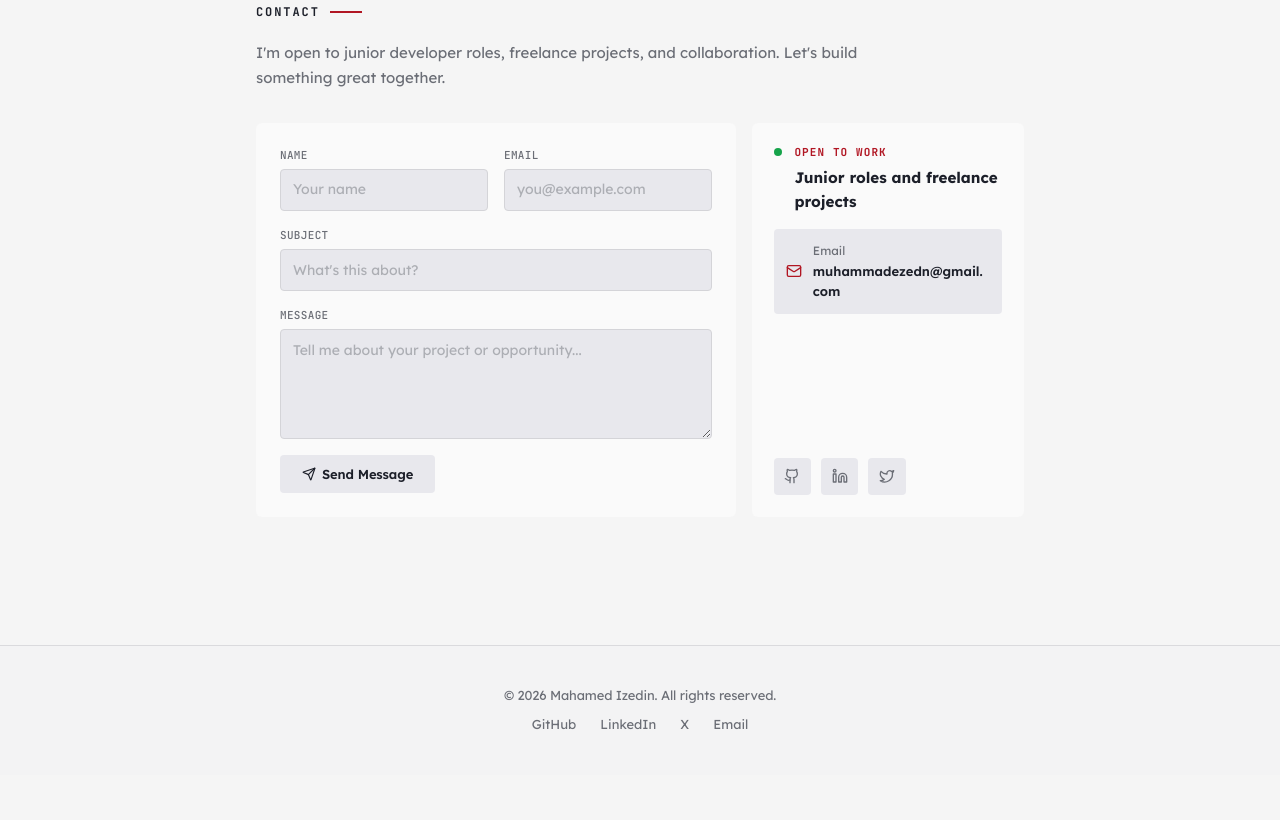
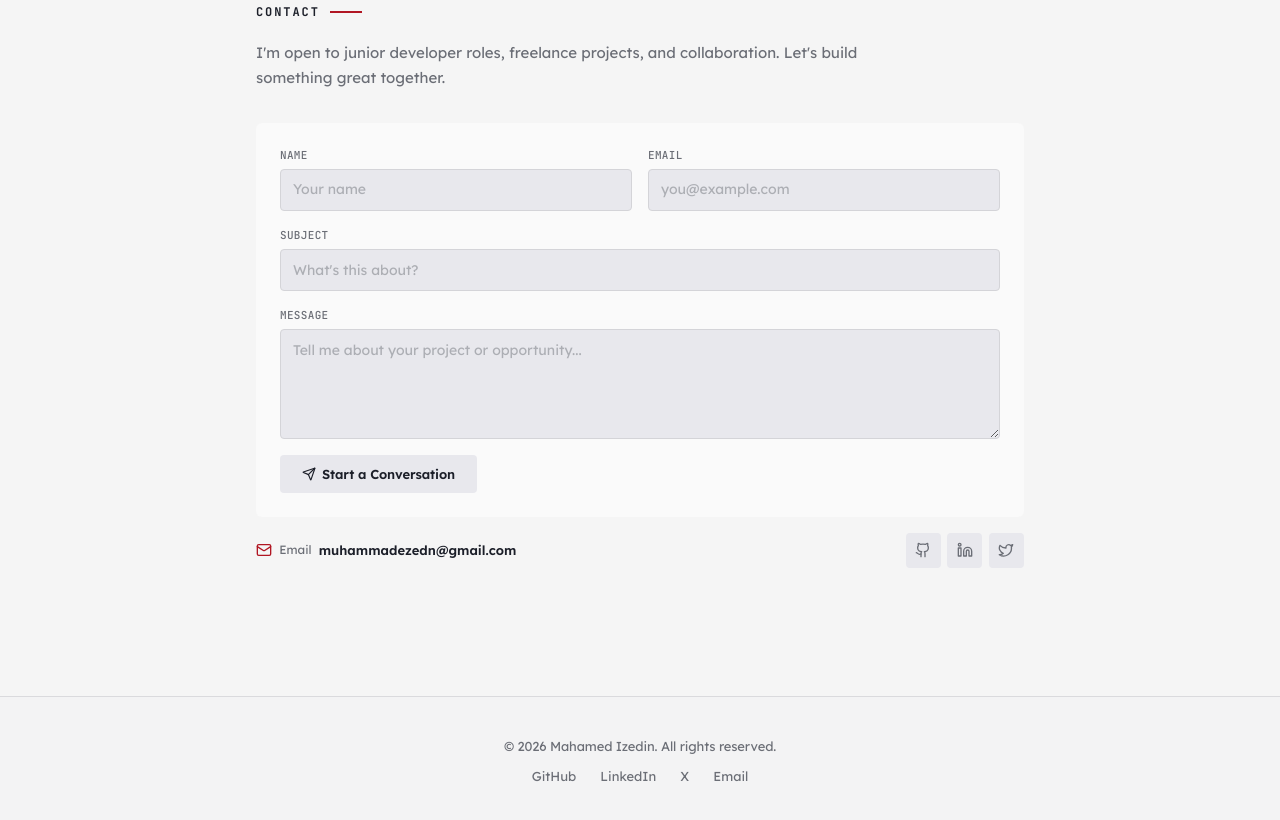
Before and after one commit to muhammedez/portfolio, a React (Vite) app: page / in a window 1280 px wide. Shown: the part 6760-7580 px from the top of the page. Before the commit the page ends 7535 px from the top, so only its background shows below. Built offline with nearby package versions, Linux system fonts and the light colour scheme.

Commit message:
refactor: fixed styling and layout for ContactSection

```diff
--- a/src/components/sections/ContactSection.tsx
+++ b/src/components/sections/ContactSection.tsx
@@ -43,8 +43,7 @@ export function ContactSection() {
           I&apos;m open to junior developer roles, freelance projects, and collaboration. Let&apos;s build something great together.
         </p>
 
-        <div className={`contact-grid reveal ${visible ? "reveal-visible" : ""}`} style={{ transitionDelay: "0.1s" }}>
-          <div className="about-card contact-form-card">
+        <div className={`about-card contact-form-card reveal ${visible ? "reveal-visible" : ""}`} style={{ transitionDelay: "0.1s" }}>
           <form onSubmit={handleSubmit} className="contact-form">
             <div className="grid sm:grid-cols-2 gap-4">
               <div className="form-field">
@@ -66,21 +65,13 @@ export function ContactSection() {
             </div>
             <button type="submit" className="btn-primary contact-submit">
               <Send size={14} />
-                Send Message
+              Start a Conversation
             </button>
             {status === "success" && <p className="form-status-success">Message sent! Opening your email client...</p>}
           </form>
         </div>
 
-          <aside className="contact-side-card">
-            <div className="contact-status">
-              <span className="contact-status-dot" />
-              <div>
-                <p>Open to work</p>
-                <strong>Junior roles and freelance projects</strong>
-              </div>
-            </div>
-
+        <div className={`contact-meta reveal ${visible ? "reveal-visible" : ""}`} style={{ transitionDelay: "0.15s" }}>
           <a href={`mailto:${siteConfig.email}`} className="contact-direct-link">
             <Mail size={16} />
             <span>Email</span>
@@ -98,7 +89,6 @@ export function ContactSection() {
               <Twitter size={16} />
             </a>
           </div>
-          </aside>
         </div>
       </div>
     </section>
--- a/src/globals.css
+++ b/src/globals.css
@@ -885,19 +885,6 @@ button {
   line-height: 1.7;
 }
 
-.contact-grid {
-  grid-template-columns: 1fr;
-  gap: 1rem;
-  align-items: stretch;
-  display: grid;
-}
-
-@media (min-width: 860px) {
-  .contact-grid {
-    grid-template-columns: minmax(0, 1.65fr) minmax(17rem, 0.85fr);
-  }
-}
-
 .contact-form-card {
   min-width: 0;
 }
@@ -956,70 +943,32 @@ button {
   align-self: flex-start;
 }
 
-.contact-side-card {
-  background: var(--card);
-  border-radius: 6px;
-  padding: 1.35rem;
+.contact-meta {
+  flex-wrap: wrap;
+  align-items: center;
+  gap: 0.8rem 1.1rem;
+  margin-top: 1rem;
   display: flex;
-  flex-direction: column;
-  gap: 1rem;
-}
-
-.contact-status {
-  align-items: flex-start;
-  gap: 0.75rem;
-  display: flex;
-}
-
-.contact-status-dot {
-  background: #16a34a;
-  border-radius: 999px;
-  width: 0.55rem;
-  height: 0.55rem;
-  margin-top: 0.2rem;
-  flex-shrink: 0;
-}
-
-.contact-status p {
-  color: var(--accent);
-  margin: 0 0 0.25rem;
-  font-family: var(--font-mono);
-  font-size: 0.6875rem;
-  font-weight: 700;
-  letter-spacing: 0.1em;
-  text-transform: uppercase;
-}
-
-.contact-status strong {
-  color: var(--foreground);
-  font-size: 0.95rem;
-  line-height: 1.4;
 }
 
 .contact-direct-link {
   color: var(--muted-foreground);
-  background: var(--surface);
-  border-radius: 4px;
-  padding: 0.8rem;
+  max-width: 100%;
   text-decoration: none;
-  display: grid;
-  grid-template-columns: auto 1fr;
-  gap: 0.15rem 0.65rem;
+  display: inline-flex;
+  flex-wrap: wrap;
   align-items: center;
-}
-
-.contact-direct-link {
-  transition: color 0.2s, background 0.2s;
+  gap: 0.2rem 0.45rem;
+  transition: color 0.2s;
 }
 
 .contact-direct-link:hover {
   color: var(--foreground);
-  background: var(--surface);
 }
 
 .contact-direct-link svg {
   color: var(--accent);
-  grid-row: span 2;
+  flex-shrink: 0;
 }
 
 .contact-direct-link span {
@@ -1035,8 +984,8 @@ button {
 }
 
 .contact-socials {
-  gap: 0.6rem;
-  margin-top: auto;
+  gap: 0.4rem;
+  margin-left: auto;
   display: flex;
 }
 
@@ -1044,8 +993,8 @@ button {
   color: var(--muted-foreground);
   background: var(--surface);
   border-radius: 4px;
-  width: 2.35rem;
-  height: 2.35rem;
+  width: 2.2rem;
+  height: 2.2rem;
   align-items: center;
   justify-content: center;
   display: flex;
@@ -1055,6 +1004,17 @@ button {
 .contact-socials a:hover {
   color: var(--accent);
   background: var(--secondary);
+}
+
+@media (max-width: 640px) {
+  .contact-submit {
+    justify-content: center;
+    width: 100%;
+  }
+
+  .contact-socials {
+    margin-left: 0;
+  }
 }
 
 /* ================= FOOTER ================= */
```
Lines whose indentation alone changed are shown as unchanged.
